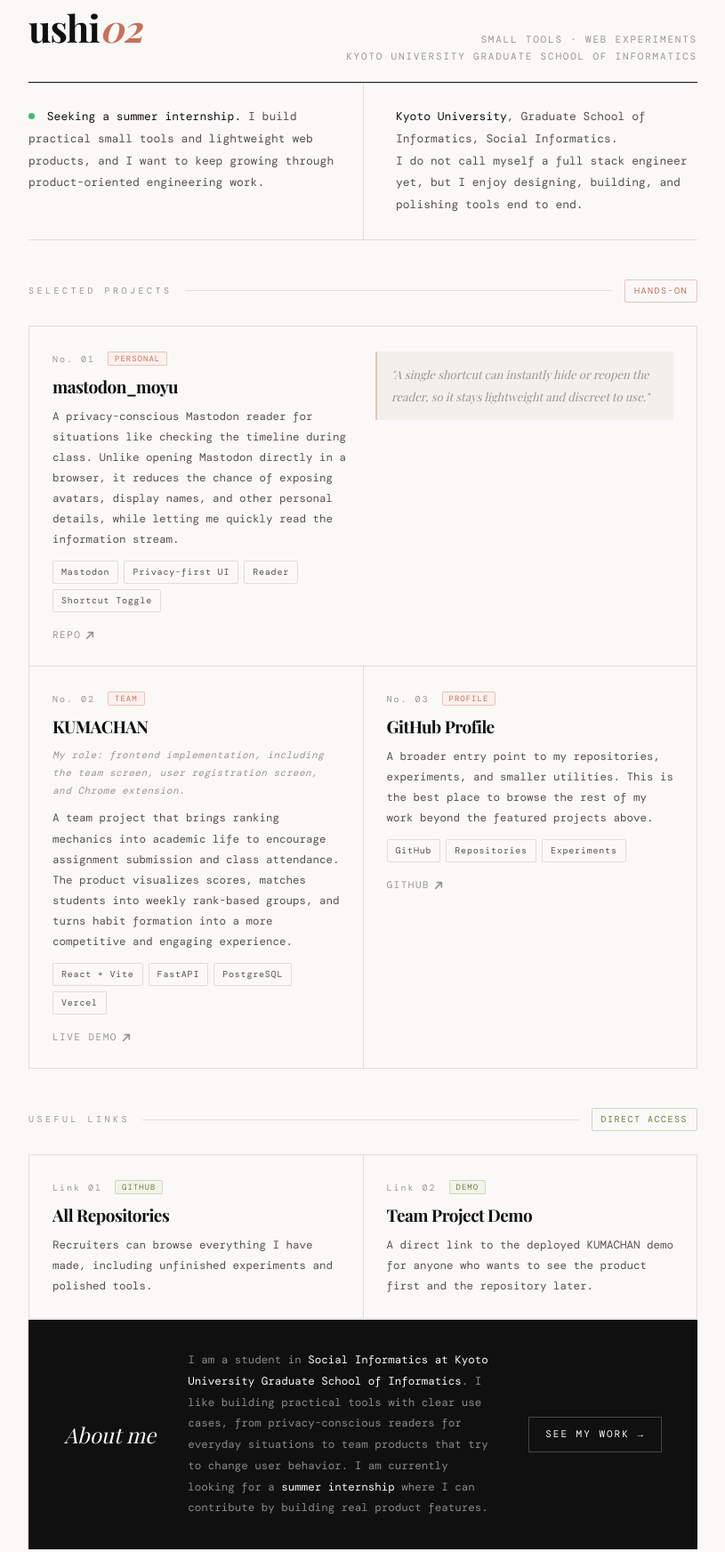
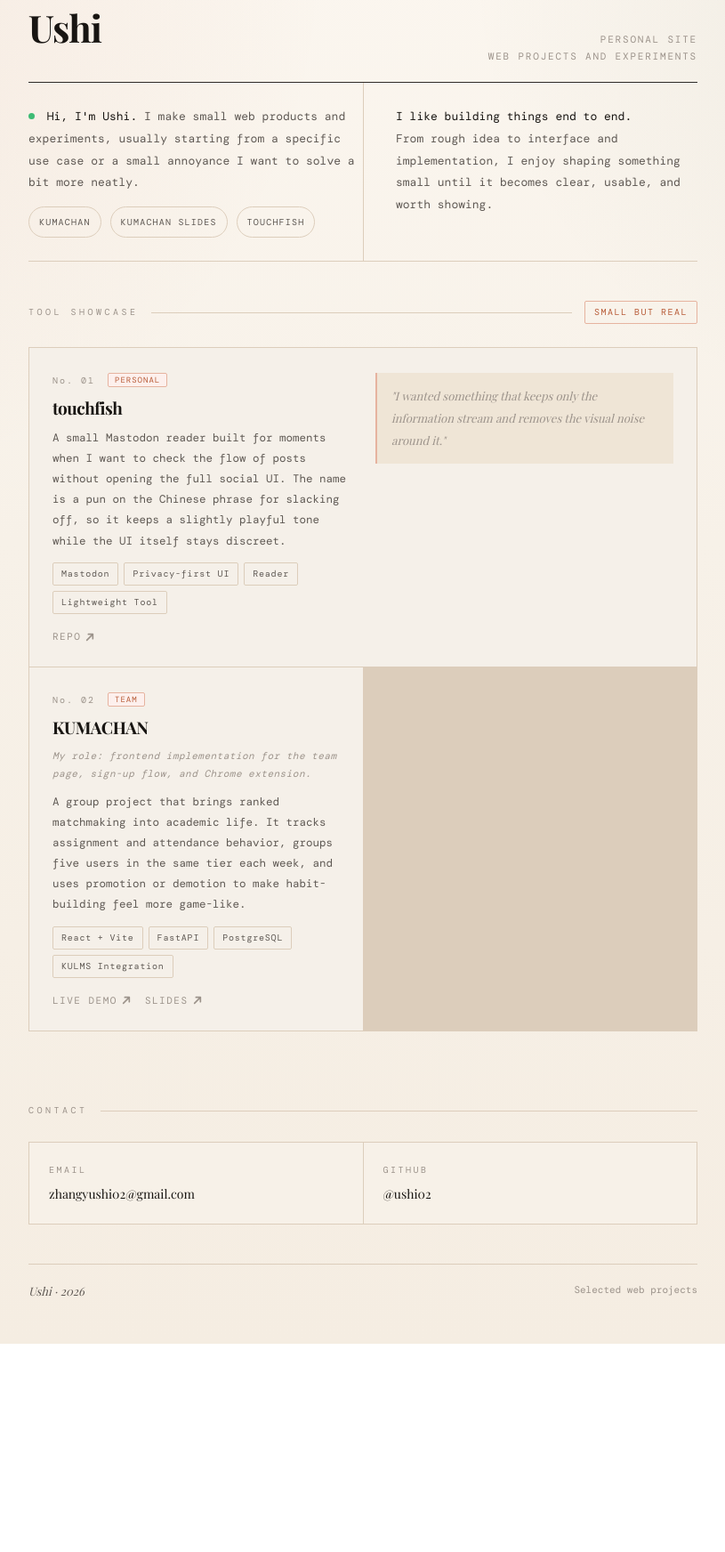
Before and after one commit to ushi02/ushi02.github.io, a plain HTML site: page index.html in a window 1280 px wide. Shown: the part 46-1790 px from the top of the page at 89% size, without its empty margins (232-1047 px from the left). After the commit the page ends 1556 px from the top, so only its background shows below. Drawn offline with nearby package versions, Linux system fonts and the light colour scheme; a web font is replaced by a local one.

Commit message:
改的less恶心了一点

```diff
--- a/index.html
+++ b/index.html
@@ -3,7 +3,7 @@
 <head>
 <meta charset="UTF-8">
 <meta name="viewport" content="width=device-width, initial-scale=1.0">
-<title>ushi02 - Small Tools for Summer Internship</title>
+<title>Ushi - Web Projects</title>
 <link rel="preconnect" href="https://fonts.googleapis.com">
 <link rel="preconnect" href="https://fonts.gstatic.com" crossorigin>
 <link href="https://fonts.googleapis.com/css2?family=Playfair+Display:ital,wght@0,400;0,700;1,400&family=DM+Mono:ital,wght@0,300;0,400;1,300&family=Noto+Serif+JP:wght@300;400;700&display=swap" rel="stylesheet">
@@ -13,14 +13,16 @@
 html { scroll-behavior: smooth; }
 
 :root {
-  --ink:        #111010;
-  --ink-mid:    #555250;
-  --ink-light:  #999592;
-  --paper:      #faf9f7;
-  --paper-warm: #f3f0eb;
-  --rule:       #e2ddd8;
-  --accent:     #c8705a;
-  --accent-dim: #e8c4bb;
+  --ink:        #181512;
+  --ink-mid:    #5f5954;
+  --ink-light:  #9c938b;
+  --paper:      #f7f1e8;
+  --paper-warm: #efe5d6;
+  --rule:       #dccdbb;
+  --accent:     #b85c38;
+  --accent-dim: #e6b39f;
+  --olive:      #65724f;
+  --olive-dim:  #cfd5c0;
   --f-serif:    'Playfair Display', 'Noto Serif JP', Georgia, serif;
   --f-mono:     'DM Mono', 'Courier New', monospace;
   --max:        880px;
@@ -34,7 +36,10 @@ html { scroll-behavior: smooth; }
 body {
   font-family: var(--f-mono);
   font-weight: 300;
-  background: var(--paper);
+  background:
+    radial-gradient(circle at top left, rgba(184,92,56,0.08), transparent 30%),
+    radial-gradient(circle at top right, rgba(101,114,79,0.08), transparent 26%),
+    linear-gradient(180deg, #fbf6ef 0%, var(--paper) 42%, #f5ede2 100%);
   color: var(--ink);
   min-height: 100vh;
   -webkit-font-smoothing: antialiased;
@@ -48,6 +53,7 @@ a { color: inherit; text-decoration: none; }
   max-width: var(--max);
   margin: 0 auto;
   padding: 0 var(--pad);
+  position: relative;
 }
 
 .lang-toggle {
@@ -58,8 +64,9 @@ a { color: inherit; text-decoration: none; }
   border: 1px solid var(--rule);
   border-radius: 4px;
   overflow: hidden;
-  background: var(--paper);
-  box-shadow: 0 1px 8px rgba(0,0,0,0.06);
+  background: rgba(247,241,232,0.9);
+  backdrop-filter: blur(8px);
+  box-shadow: 0 8px 24px rgba(43,30,18,0.08);
 }
 
 .lang-btn {
@@ -94,7 +101,7 @@ header {
   justify-content: space-between;
   align-items: baseline;
   padding-bottom: 20px;
-  border-bottom: 1.5px solid var(--ink);
+  border-bottom: 1.5px solid rgba(24,21,18,0.9);
   gap: 16px;
 }
 
@@ -145,6 +152,33 @@ header {
 
 .intro-cell strong { font-weight: 400; color: var(--ink); }
 
+.quick-links {
+  display: flex;
+  flex-wrap: wrap;
+  gap: 10px;
+  margin-top: 14px;
+}
+
+.quick-link {
+  display: inline-flex;
+  align-items: center;
+  gap: 7px;
+  padding: 7px 11px;
+  border: 1px solid var(--rule);
+  border-radius: 999px;
+  font-size: 10px;
+  letter-spacing: 1.2px;
+  text-transform: uppercase;
+  color: var(--ink-mid);
+  transition: background 0.18s, border-color 0.18s, color 0.18s;
+}
+
+.quick-link:hover {
+  background: var(--paper-warm);
+  border-color: var(--accent-dim);
+  color: var(--accent);
+}
+
 .status-dot {
   display: inline-block;
   width: 7px; height: 7px;
@@ -187,8 +221,8 @@ header {
 }
 
 .badge-link {
-  border: 1px solid #cfd7bf;
-  color: #6c7d45;
+  border: 1px solid var(--olive-dim);
+  color: var(--olive);
 }
 
 .projects {
@@ -202,7 +236,8 @@ header {
 @media (max-width: 540px) { .projects { grid-template-columns: 1fr; } }
 
 .project {
-  background: var(--paper);
+  background: rgba(251,248,243,0.82);
+  backdrop-filter: blur(4px);
   padding: 28px 26px 24px;
   display: flex;
   flex-direction: column;
@@ -221,7 +256,7 @@ header {
   transition: height 0.25s cubic-bezier(.22,1,.36,1);
 }
 
-.project.link-project::after { background: #6c7d45; }
+.project.link-project::after { background: var(--olive); }
 
 .project:hover { background: var(--paper-warm); }
 .project:hover::after { height: 100%; }
@@ -255,7 +290,7 @@ header {
 }
 
 .kind-solo { background: #fdf0ed; color: var(--accent); border: 1px solid var(--accent-dim); }
-.kind-link { background: #f1f4e8; color: #6c7d45; border: 1px solid #cfd7bf; }
+.kind-link { background: #f1f4e8; color: var(--olive); border: 1px solid var(--olive-dim); }
 
 .project-name {
   font-family: var(--f-serif);
@@ -268,7 +303,7 @@ header {
 }
 
 .project:hover .project-name { color: var(--accent); }
-.project.link-project:hover .project-name { color: #6c7d45; }
+.project.link-project:hover .project-name { color: var(--olive); }
 
 .project-role {
   font-size: 11px;
@@ -302,7 +337,7 @@ header {
 }
 
 .project:hover .tech-pill { border-color: var(--accent-dim); color: var(--accent); }
-.project.link-project:hover .tech-pill { border-color: #cfd7bf; color: #6c7d45; }
+.project.link-project:hover .tech-pill { border-color: var(--olive-dim); color: var(--olive); }
 
 .project-links {
   display: flex;
@@ -330,7 +365,7 @@ header {
 }
 
 .proj-link:hover { color: var(--accent); }
-.project.link-project .proj-link:hover { color: #6c7d45; }
+.project.link-project .proj-link:hover { color: var(--olive); }
 .proj-link:hover svg { transform: translate(2px,-2px); }
 
 .project-right {
@@ -352,12 +387,12 @@ header {
 }
 
 .project:hover .project-highlight { border-color: var(--accent); }
-.project.link-project:hover .project-highlight { border-color: #6c7d45; }
+.project.link-project:hover .project-highlight { border-color: var(--olive); }
 
 .about-strip {
   margin-top: 1px;
-  background: var(--ink);
-  color: var(--paper);
+  background: linear-gradient(135deg, #1d1915 0%, #27211b 50%, #1d1915 100%);
+  color: #f8f1e7;
   padding: 34px 40px;
   display: grid;
   grid-template-columns: auto 1fr auto;
@@ -379,7 +414,7 @@ header {
 
 .about-text {
   font-size: 12.5px;
-  color: rgba(250,249,247,0.52);
+  color: rgba(248,241,231,0.65);
   line-height: 1.9;
   font-weight: 300;
 }
@@ -395,7 +430,7 @@ header {
   font-size: 11px;
   letter-spacing: 2px;
   text-transform: uppercase;
-  color: var(--paper);
+  color: #f8f1e7;
   white-space: nowrap;
   transition: background 0.18s, border-color 0.18s;
 }
@@ -406,13 +441,13 @@ header {
 
 .contact-grid {
   display: grid;
-  grid-template-columns: 1fr 1fr 1fr;
+  grid-template-columns: 1fr 1fr;
   gap: 1px;
   background: var(--rule);
   border: 1px solid var(--rule);
 }
 
-@media (max-width: 540px) { .contact-grid { grid-template-columns: 1fr; } }
+@media (max-width: 620px) { .contact-grid { grid-template-columns: 1fr; } }
 
 .contact-cell {
   background: var(--paper);
@@ -498,38 +533,41 @@ footer {
 <div class="shell">
   <header>
     <div class="header-inner">
-      <div class="site-name">
-        ushi<em>02</em>
-      </div>
+      <div class="site-name">Ushi</div>
       <div class="header-meta">
-        <span data-en>Small tools · web experiments<br>Kyoto University Graduate School of Informatics</span>
-        <span data-ja>小さなツールと Web 実験<br>京都大学大学院 情報学研究科</span>
+        <span data-en>personal site<br>web projects and experiments</span>
+        <span data-ja>個人サイト<br>Web制作と実験</span>
       </div>
     </div>
 
     <div class="intro">
       <div class="intro-cell">
         <span class="status-dot"></span>
-        <span data-en><strong>Seeking a summer internship.</strong> I build practical small tools and lightweight web products, and I want to keep growing through product-oriented engineering work.</span>
-        <span data-ja><strong>夏季インターンを探しています。</strong> 実用的な小さなツールや軽量な Web プロダクトを作るのが好きで、プロダクト寄りの開発経験をさらに積みたいと考えています。</span>
+        <span data-en><strong>Hi, I'm Ushi.</strong> I make small web products and experiments, usually starting from a specific use case or a small annoyance I want to solve a bit more neatly.</span>
+        <span data-ja><strong>Ushi です。</strong> 小さめの Web プロダクトや実験をつくっています。何かはっきりした用途や、ちょっとした不便さから作り始めることが多いです。</span>
+        <div class="quick-links">
+          <a href="https://info-system-group3.vercel.app/" class="quick-link" target="_blank" rel="noopener">KUMACHAN</a>
+          <a href="https://speakerdeck.com/ushiiii/kumachan?slide=8" class="quick-link" target="_blank" rel="noopener">KUMACHAN Slides</a>
+          <a href="https://github.com/ushi02/mastodon_moyu" class="quick-link" target="_blank" rel="noopener">touchfish</a>
+        </div>
       </div>
       <div class="intro-cell">
-        <span data-en><strong>Kyoto University</strong>, Graduate School of Informatics, Social Informatics.<br>I do not call myself a full stack engineer yet, but I enjoy designing, building, and polishing tools end to end.</span>
-        <span data-ja><strong>京都大学大学院</strong> 情報学研究科 社会情報学。<br>まだ大げさにフルスタックエンジニアとは言いませんが、アイデアを形にして最後まで仕上げる開発が好きです。</span>
+        <span data-en><strong>I like building things end to end.</strong><br>From rough idea to interface and implementation, I enjoy shaping something small until it becomes clear, usable, and worth showing.</span>
+        <span data-ja><strong>考えるところから実装まで、ひと通り手を動かすのが好きです。</strong><br>ぼんやりしたアイデアを、ちゃんと使える形まで持っていく工程にいちばん面白さを感じます。</span>
       </div>
     </div>
   </header>
 
   <div class="section-head fade-in">
-    <span class="section-label" data-en>Selected Projects</span>
-    <span class="section-label" data-ja>制作したプロジェクト</span>
+    <span class="section-label" data-en>Tool Showcase</span>
+    <span class="section-label" data-ja>つくったもの</span>
     <div class="section-rule"></div>
-    <span class="section-badge badge-solo" data-en>Hands-on</span>
-    <span class="section-badge badge-solo" data-ja>個人制作</span>
+    <span class="section-badge badge-solo" data-en>Small but real</span>
+    <span class="section-badge badge-solo" data-ja>小さいけれど使える</span>
   </div>
 
   <div class="projects fade-in">
-    <a href="https://github.com/ushi02/mastodon_moyu" class="project wide" target="_blank" rel="noopener">
+    <div class="project wide">
       <div class="project-left">
         <span class="project-num">
           No. 01
@@ -537,35 +575,35 @@ footer {
           <span class="kind-tag kind-solo" data-ja>個人</span>
         </span>
         <div class="project-name">
-          <span data-en>mastodon_moyu</span>
-          <span data-ja>mastodon_moyu</span>
+          <span data-en>touchfish</span>
+          <span data-ja>touchfish</span>
         </div>
         <p class="project-desc">
-          <span data-en>A privacy-conscious Mastodon reader for situations like checking the timeline during class. Unlike opening Mastodon directly in a browser, it reduces the chance of exposing avatars, display names, and other personal details, while letting me quickly read the information stream.</span>
-          <span data-ja>授業中などに Mastodon のタイムラインを確認したい場面を想定した、プライバシー配慮型の閲覧ツールです。通常のブラウザで開く場合と違って、アイコンや表示名などの個人情報が目立ちにくく、情報の流れだけをすばやく確認できます。</span>
+          <span data-en>A small Mastodon reader built for moments when I want to check the flow of posts without opening the full social UI. The name is a pun on the Chinese phrase for slacking off, so it keeps a slightly playful tone while the UI itself stays discreet.</span>
+          <span data-ja>Mastodon をいつもの SNS 画面のまま開くのではなく、投稿の流れだけをさっと確認したいときのためのビューアです。名前の `touchfish` は、中国語の「摸鱼（slack off）」をもじったものです。少し遊び心はありつつ、画面自体は目立ちすぎないようにしています。</span>
         </p>
         <div class="project-tech">
           <span class="tech-pill">Mastodon</span>
           <span class="tech-pill">Privacy-first UI</span>
           <span class="tech-pill">Reader</span>
-          <span class="tech-pill">Shortcut Toggle</span>
+          <span class="tech-pill">Lightweight Tool</span>
         </div>
         <div class="project-links">
-          <span class="proj-link">
+          <a href="https://github.com/ushi02/mastodon_moyu" class="proj-link" target="_blank" rel="noopener">
             Repo
             <svg viewBox="0 0 12 12"><path d="M2 10L10 2M10 2H4M10 2v6"/></svg>
-          </span>
+          </a>
         </div>
       </div>
       <div class="project-right">
         <div class="project-highlight">
-          <span data-en>"A single shortcut can instantly hide or reopen the reader, so it stays lightweight and discreet to use."</span>
-          <span data-ja>「ショートカットキーで一瞬で閉じたり開いたりできるので、軽くて目立ちにくい閲覧体験にしています。」</span>
+          <span data-en>"I wanted something that keeps only the information stream and removes the visual noise around it."</span>
+          <span data-ja>「見たいのは投稿そのものなので、そのまわりのノイズはなるべく引いています。」</span>
         </div>
       </div>
-    </a>
+    </div>
 
-    <a href="https://info-system-group3.vercel.app/" class="project" target="_blank" rel="noopener">
+    <div class="project">
       <span class="project-num">
         No. 02
         <span class="kind-tag kind-solo" data-en>Team</span>
@@ -576,118 +614,30 @@ footer {
         <span data-ja>KUMACHAN</span>
       </div>
       <p class="project-role">
-        <span data-en>My role: frontend implementation, including the team screen, user registration screen, and Chrome extension.</span>
-        <span data-ja>担当：フロントエンド実装。チーム画面、ユーザー登録画面、Chrome 拡張機能を担当。</span>
+        <span data-en>My role: frontend implementation for the team page, sign-up flow, and Chrome extension.</span>
+        <span data-ja>担当：チーム画面、登録まわり、Chrome 拡張機能などのフロント実装。</span>
       </p>
       <p class="project-desc">
-        <span data-en>A team project that brings ranking mechanics into academic life to encourage assignment submission and class attendance. The product visualizes scores, matches students into weekly rank-based groups, and turns habit formation into a more competitive and engaging experience.</span>
-        <span data-ja>課題提出や授業出席を促すために、学業へランク戦の仕組みを持ち込んだチームプロジェクトです。スコアの可視化、同ランク帯での週次マッチング、昇格・降格の仕組みによって、学習習慣の継続を後押しします。</span>
+        <span data-en>A group project that brings ranked matchmaking into academic life. It tracks assignment and attendance behavior, groups five users in the same tier each week, and uses promotion or demotion to make habit-building feel more game-like.</span>
+        <span data-ja>学業にランク戦の感覚を持ち込むグループプロジェクトです。課題提出や出席の行動をスコア化し、毎週同じランク帯の 5 人で組み直すことで、習慣づけをゲームっぽく続けられるようにしています。</span>
       </p>
       <div class="project-tech">
         <span class="tech-pill">React + Vite</span>
         <span class="tech-pill">FastAPI</span>
         <span class="tech-pill">PostgreSQL</span>
-        <span class="tech-pill">Vercel</span>
+        <span class="tech-pill">KULMS Integration</span>
       </div>
       <div class="project-links">
-        <span class="proj-link">
+        <a href="https://info-system-group3.vercel.app/" class="proj-link" target="_blank" rel="noopener">
           Live Demo
           <svg viewBox="0 0 12 12"><path d="M2 10L10 2M10 2H4M10 2v6"/></svg>
-        </span>
+        </a>
+        <a href="https://speakerdeck.com/ushiiii/kumachan?slide=8" class="proj-link" target="_blank" rel="noopener">
+          Slides
+          <svg viewBox="0 0 12 12"><path d="M2 10L10 2M10 2H4M10 2v6"/></svg>
+        </a>
       </div>
-    </a>
-
-    <a href="https://github.com/ushi02" class="project" target="_blank" rel="noopener">
-      <span class="project-num">
-        No. 03
-        <span class="kind-tag kind-solo" data-en>Profile</span>
-        <span class="kind-tag kind-solo" data-ja>一覧</span>
-      </span>
-      <div class="project-name">
-        <span data-en>GitHub Profile</span>
-        <span data-ja>GitHub プロフィール</span>
-      </div>
-      <p class="project-desc">
-        <span data-en>A broader entry point to my repositories, experiments, and smaller utilities. This is the best place to browse the rest of my work beyond the featured projects above.</span>
-        <span data-ja>上の代表作以外も含めて、リポジトリや実験的な制作物、小さなユーティリティをまとめて見てもらえる入口です。</span>
-      </p>
-      <div class="project-tech">
-        <span class="tech-pill">GitHub</span>
-        <span class="tech-pill">Repositories</span>
-        <span class="tech-pill">Experiments</span>
-      </div>
-      <div class="project-links">
-        <span class="proj-link">
-          GitHub
-          <svg viewBox="0 0 12 12"><path d="M2 10L10 2M10 2H4M10 2v6"/></svg>
-        </span>
-      </div>
-    </a>
-  </div>
-
-  <div class="section-head fade-in">
-    <span class="section-label" data-en>Useful Links</span>
-    <span class="section-label" data-ja>リンク</span>
-    <div class="section-rule"></div>
-    <span class="section-badge badge-link" data-en>Direct Access</span>
-    <span class="section-badge badge-link" data-ja>直接リンク</span>
-  </div>
-
-  <div class="projects fade-in">
-    <a href="https://github.com/ushi02" class="project link-project" target="_blank" rel="noopener">
-      <span class="project-num">
-        Link 01
-        <span class="kind-tag kind-link">GitHub</span>
-      </span>
-      <div class="project-name">
-        <span data-en>All Repositories</span>
-        <span data-ja>全リポジトリ</span>
-      </div>
-      <p class="project-desc">
-        <span data-en>Recruiters can browse everything I have made, including unfinished experiments and polished tools.</span>
-        <span data-ja>完成度の高い作品だけでなく、試作や実験も含めて見てもらえる入口です。</span>
-      </p>
-    </a>
-
-    <a href="https://info-system-group3.vercel.app/" class="project link-project" target="_blank" rel="noopener">
-      <span class="project-num">
-        Link 02
-        <span class="kind-tag kind-link" data-en>Demo</span>
-        <span class="kind-tag kind-link" data-ja>デモ</span>
-      </span>
-      <div class="project-name">
-        <span data-en>Team Project Demo</span>
-        <span data-ja>チームプロジェクト デモ</span>
-      </div>
-      <p class="project-desc">
-        <span data-en>A direct link to the deployed KUMACHAN demo for anyone who wants to see the product first and the repository later.</span>
-        <span data-ja>まずは成果物そのものを見てほしい人向けに、KUMACHAN のデプロイ版へ直接飛べるリンクを置いています。</span>
-      </p>
-    </a>
-  </div>
-
-  <div class="about-strip fade-in">
-    <div class="about-title">
-      <span data-en>About me</span>
-      <span data-ja>自己紹介</span>
     </div>
-    <div class="about-text">
-      <span data-en>
-        I am a student in <strong>Social Informatics at Kyoto University Graduate School of Informatics</strong>.
-        I like building practical tools with clear use cases, from privacy-conscious readers for everyday situations to team products that try to change user behavior.
-        I am currently looking for a <strong>summer internship</strong> where I can contribute by building real product features.
-      </span>
-      <span data-ja>
-        <strong>京都大学大学院 情報学研究科 社会情報学</strong>で学んでいます。
-        日常のちょっとした不便を解決するプライバシー配慮型ツールから、行動変容を促すチーム開発のプロダクトまで、
-        用途がはっきりした実用的なものを丁寧に作るのが好きです。
-        現在は、実際のプロダクト開発に関われる<strong>夏季インターン</strong>を探しています。
-      </span>
-    </div>
-    <a href="https://github.com/ushi02/mastodon_moyu" class="about-cta" target="_blank" rel="noopener">
-      <span data-en>See my work →</span>
-      <span data-ja>制作物を見る →</span>
-    </a>
   </div>
 
   <div class="contact-section fade-in">
@@ -697,31 +647,21 @@ footer {
       <div class="section-rule"></div>
     </div>
     <div class="contact-grid">
-      <a href="mailto:your@email.com" class="contact-cell">
+      <a href="mailto:zhangyushi02@gmail.com" class="contact-cell">
         <span class="contact-type">Email</span>
-        <span class="contact-value">your@email.com</span>
+        <span class="contact-value">zhangyushi02@gmail.com</span>
       </a>
       <a href="https://github.com/ushi02" class="contact-cell" target="_blank" rel="noopener">
         <span class="contact-type">GitHub</span>
         <span class="contact-value">@ushi02</span>
       </a>
-      <a href="https://info-system-group3.vercel.app/" class="contact-cell" target="_blank" rel="noopener">
-        <span class="contact-type">
-          <span data-en>Main Link</span>
-          <span data-ja>メインリンク</span>
-        </span>
-        <span class="contact-value">
-          <span data-en>info-system-group3.vercel.app</span>
-          <span data-ja>info-system-group3.vercel.app</span>
-        </span>
-      </a>
     </div>
   </div>
 
   <footer class="fade-in">
-    <span class="footer-mark">ushi02 · 2026</span>
-    <span data-en>Portfolio for summer internship applications</span>
-    <span data-ja>夏季インターン応募用ポートフォリオ</span>
+    <span class="footer-mark">Ushi · 2026</span>
+    <span data-en>Selected web projects</span>
+    <span data-ja>Web制作の記録</span>
   </footer>
 </div>
 
```
